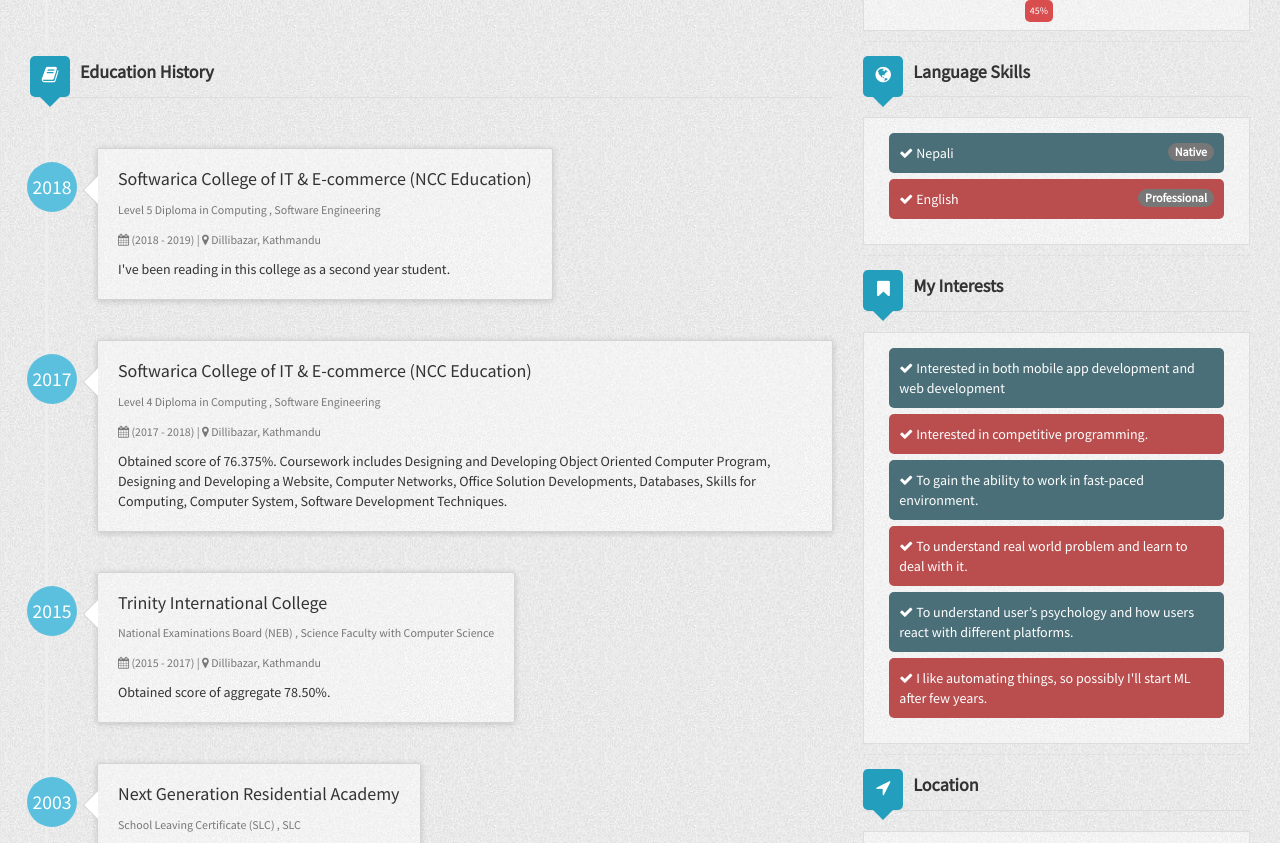
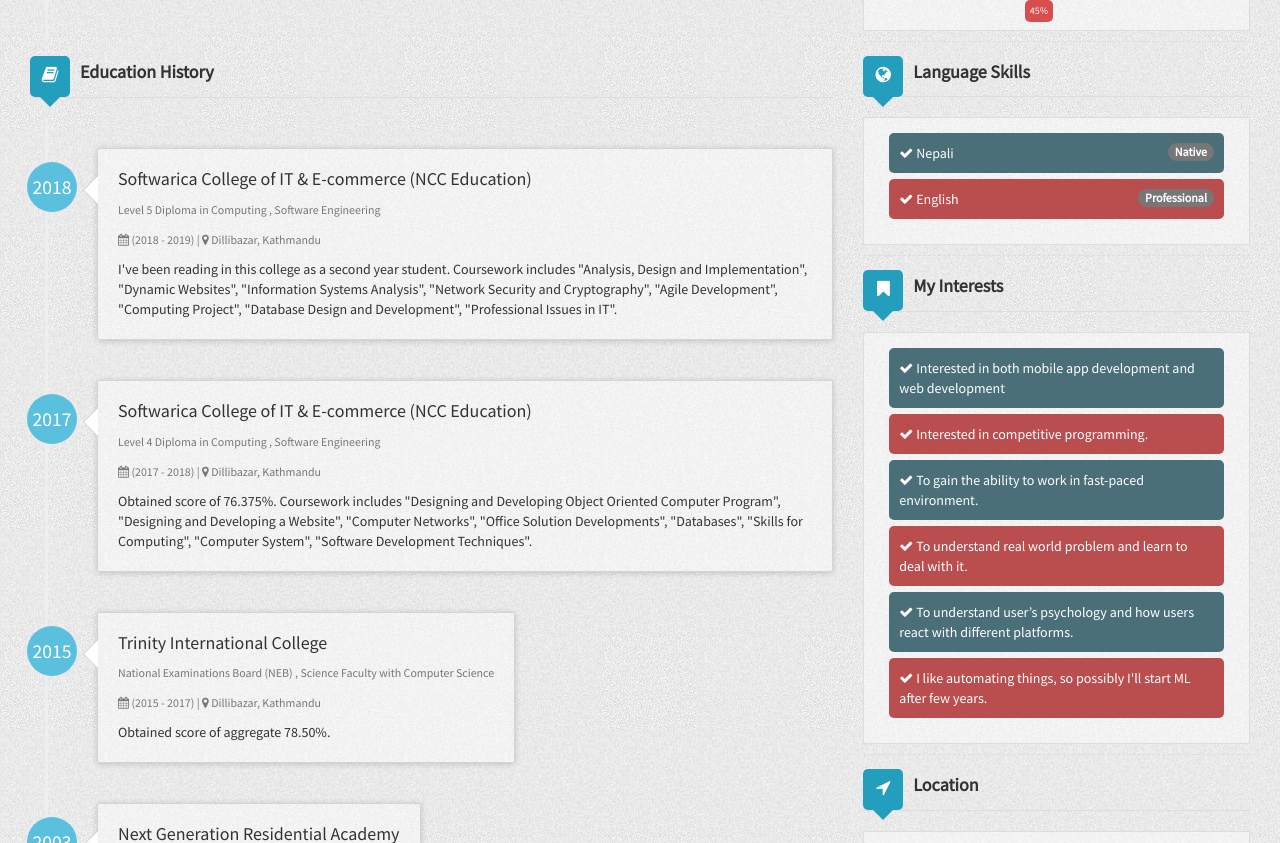
Before and after one commit to elwyncrestha/elwyncrestha.github.io-old, a Jekyll site: the page built from index.html, in a window 1280 px wide and 900 px high, scrolled down 668 px, cut to the strip 0-843 px from the top of the window. Built offline with Jekyll 4.4.1, drawn with Linux system fonts in a browser that asks for light colours; nearby versions of some CDN libraries.

Commit message:
Update _config.yml

```diff
--- a/_config.yml
+++ b/_config.yml
@@ -23,10 +23,7 @@ author:
   github: elwyncrestha
   linkedin: elvin-shrestha-a559a6156
   facebook: elwyncrestha
-  twitter: elwyncrestha
   gavatar: /resumecard/assets/img/avatar.JPG
-  stackoverflow:
-#  stackoverflow: 4582127
   workHistory:
     - work1:
       company: S.B Solutions Pvt Ltd
@@ -50,7 +47,7 @@ author:
       major: Software Engineering
       started: 2018
       duration: (2018 - 2019)
-      description: I've been reading in this college as a second year student.
+      description: I've been reading in this college as a second year student. Coursework includes "Analysis, Design and Implementation", "Dynamic Websites", "Information Systems Analysis", "Network Security and Cryptography", "Agile Development", "Computing Project", "Database Design and Development", "Professional Issues in IT".
     - education2:
       organization: Softwarica College of IT & E-commerce (NCC Education)
       location: Dillibazar, Kathmandu
@@ -58,7 +55,7 @@ author:
       major: Software Engineering
       started: 2017
       duration: (2017 - 2018)
-      description: Obtained score of 76.375%. Coursework includes Designing and Developing Object Oriented Computer Program, Designing and Developing a Website, Computer Networks, Office Solution Developments, Databases, Skills for Computing, Computer System, Software Development Techniques.
+      description: Obtained score of 76.375%. Coursework includes "Designing and Developing Object Oriented Computer Program", "Designing and Developing a Website", "Computer Networks", "Office Solution Developments", "Databases", "Skills for Computing", "Computer System", "Software Development Techniques".
     - education3:
       organization: Trinity International College
       location: Dillibazar, Kathmandu
```
